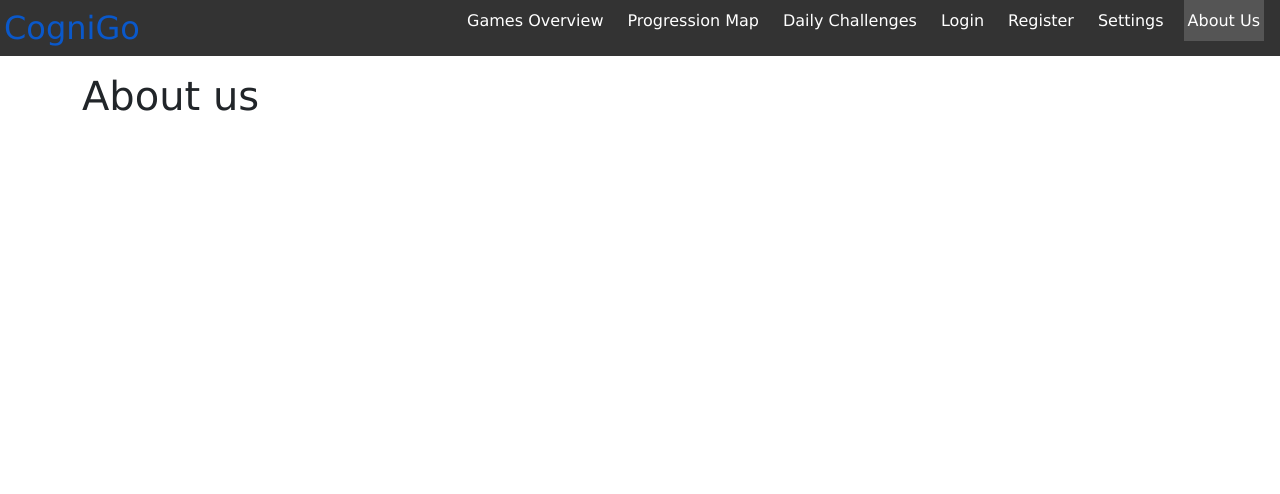
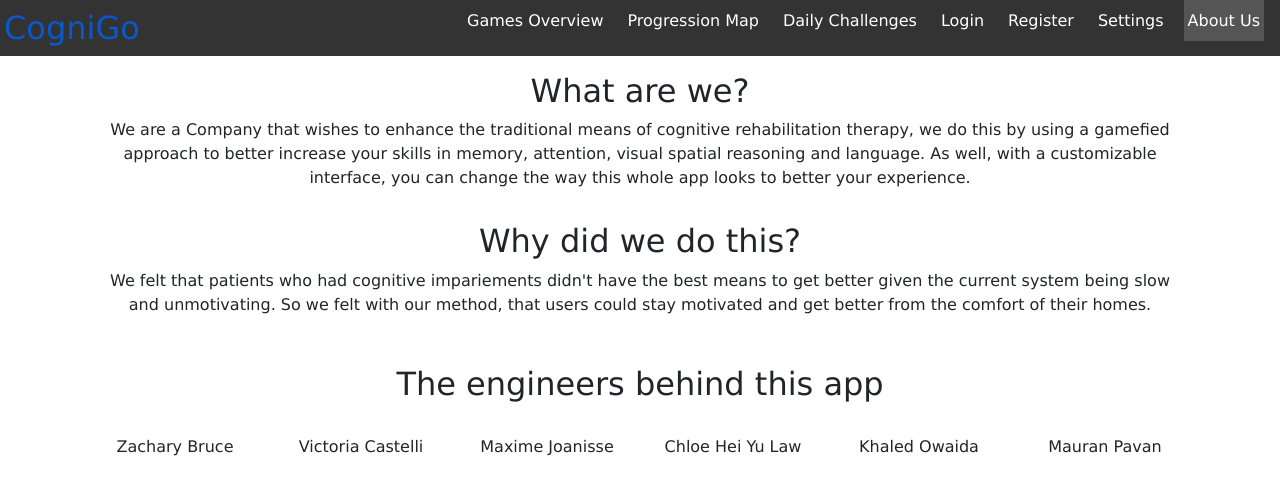
Before and after one commit to chloehylaw/cognigo, a React (Create React App) app: page /aboutus in a window 1280 px wide. Shown: the top 494 px of the page. Built offline with nearby package versions, Linux system fonts and the light colour scheme.

Commit message:
Added the About us Page
added a basic about us page showing what our product is and why we made it., and credit for the website.

```diff
--- a/src/pages/AboutUs.js
+++ b/src/pages/AboutUs.js
@@ -1,3 +1,28 @@
+import { Container, Row, Col, Button, Card } from 'react-bootstrap';
+import { useNavigate } from "react-router-dom";
+import brain from '../images/brain.jpg';
+import memory from '../images/memory.jpg';
+import language from '../images/Language.jpg';
+import Visual from '../images/Visual.jpg';
+import attention from '../images/attention.jpg';
+import './progress.css';
+import {BsFill1CircleFill,BsFill2CircleFill, BsFill3CircleFill } from 'react-icons/bs'
+
 export default function AboutUs() {
-    return <h1>About us</h1>
+    return <Container>
+        <h2> What are we?</h2>
+        <p> We are a Company that wishes to enhance the traditional means of cognitive rehabilitation therapy, we do this by using a gamefied approach to better increase your skills in memory, attention, visual spatial reasoning and language. As well, with a customizable interface, you can change the way this whole app looks to better your experience.</p>
+        <h2 style={{marginTop:'1em'}}> Why did we do this?</h2>
+        <p> We felt that patients who had cognitive impariements didn't have the best means to get better given the current system being slow and unmotivating. So we felt with our method, that users could stay motivated and get better from the comfort of their homes.  </p>
+        <Row>
+            <h2 style={{marginTop:'1em', marginBottom:'1em'}}>The engineers behind this app</h2>
+            <Col>Zachary Bruce</Col>
+            <Col>Victoria Castelli</Col>
+            <Col>Maxime Joanisse</Col>
+            <Col>Chloe Hei Yu Law</Col>
+            <Col>Khaled Owaida</Col>
+            <Col>Mauran Pavan</Col>
+
+        </Row>
+    </Container>
 }
```
